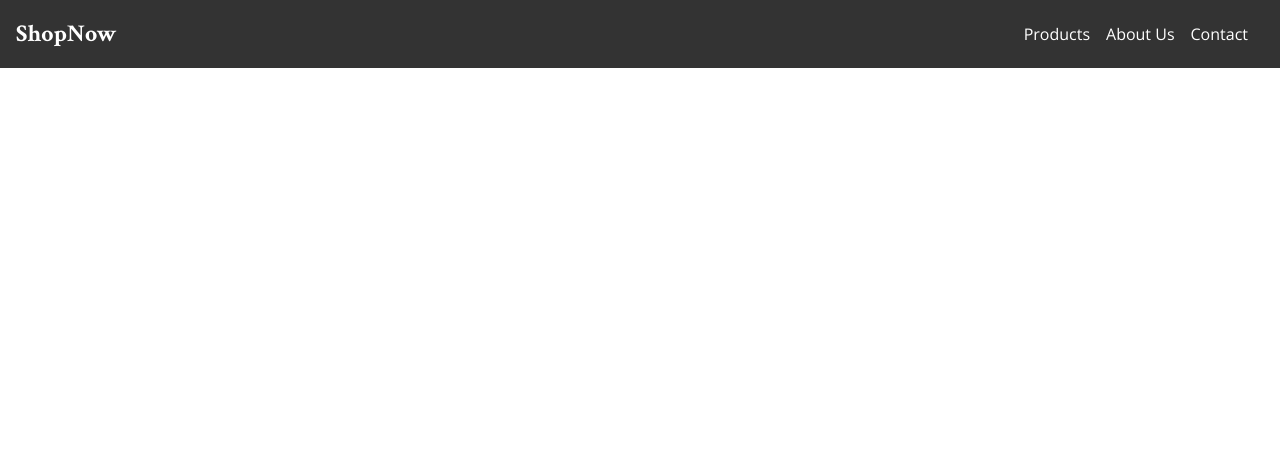
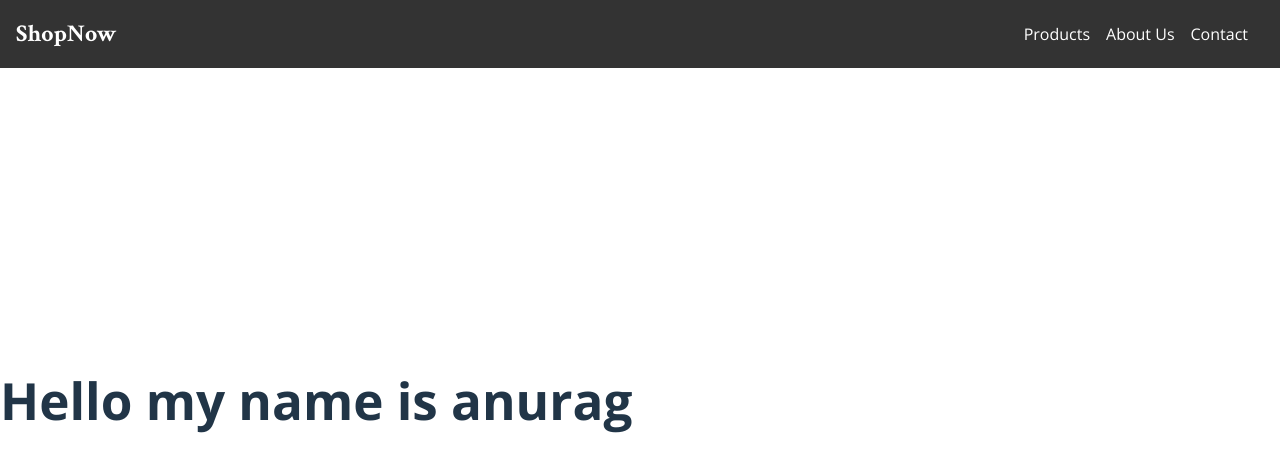
Before and after one commit to Grenud/Bayava-Kamdhenu, a React (Vite) app in the folder vite-project/: page / in a window 1280 px wide. Shown: the top 472 px of the page. Built offline with nearby package versions, Linux system fonts and the light colour scheme.

Commit message:
my first commit :anurag

```diff
--- a/vite-project/src/App.jsx
+++ b/vite-project/src/App.jsx
@@ -5,7 +5,8 @@ function App() {
 
   return (
     <>
-    <Navbar/>
+      <Navbar/>
+      <h1>Hello my name is anurag</h1>
     </>
   )
 }
```
